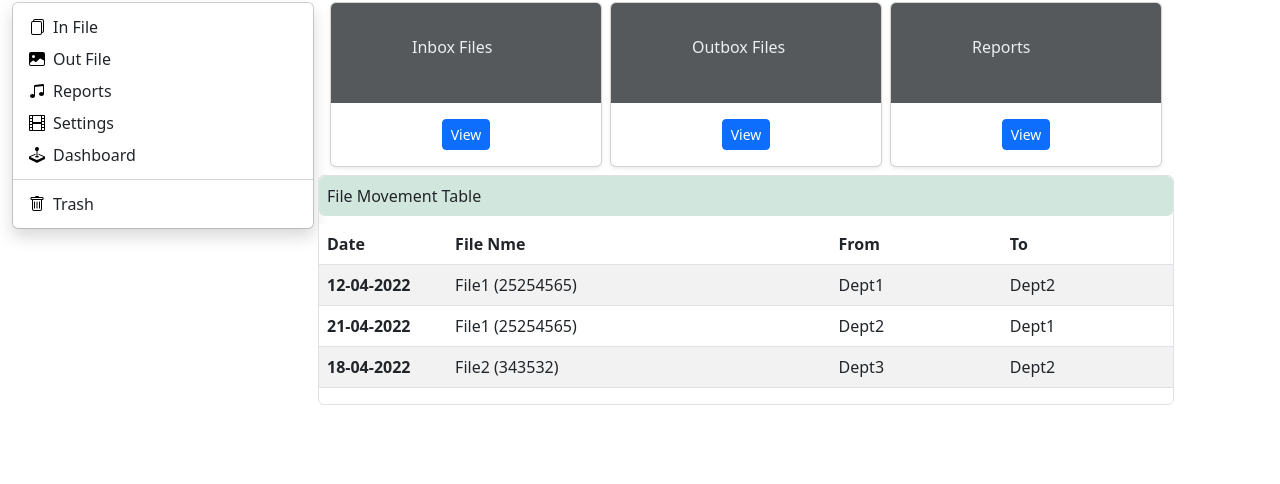
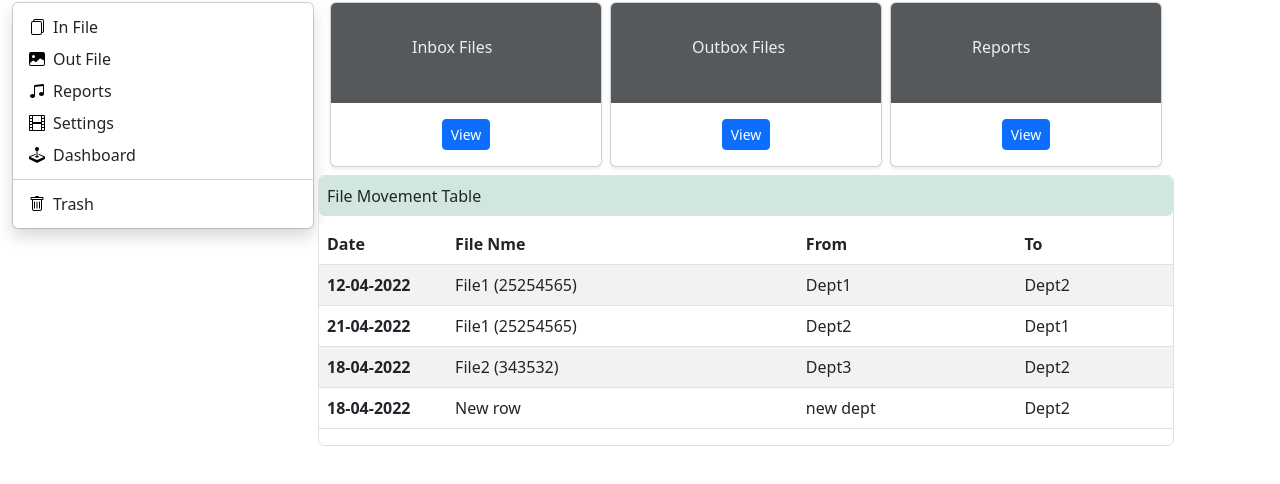
Before and after one commit to unmukt25/bootstrapTemplates, a plain HTML site: page template3/index.html in a window 1280 px wide. Shown: the part 54-538 px from the top of the page. Drawn offline with nearby package versions, Linux system fonts and the light colour scheme.

Commit message:
changed in template3 index

```diff
--- a/template3/index.html
+++ b/template3/index.html
@@ -252,6 +252,13 @@
                     <td>Dept3</td>
                     <td>Dept2</td>
                   </tr>
+
+                  <tr>
+                    <th scope="row">18-04-2022</th>
+                    <td>New row</td>
+                    <td>new dept</td>
+                    <td>Dept2</td>
+                  </tr>
                 </tbody>
 
               </table>
```
